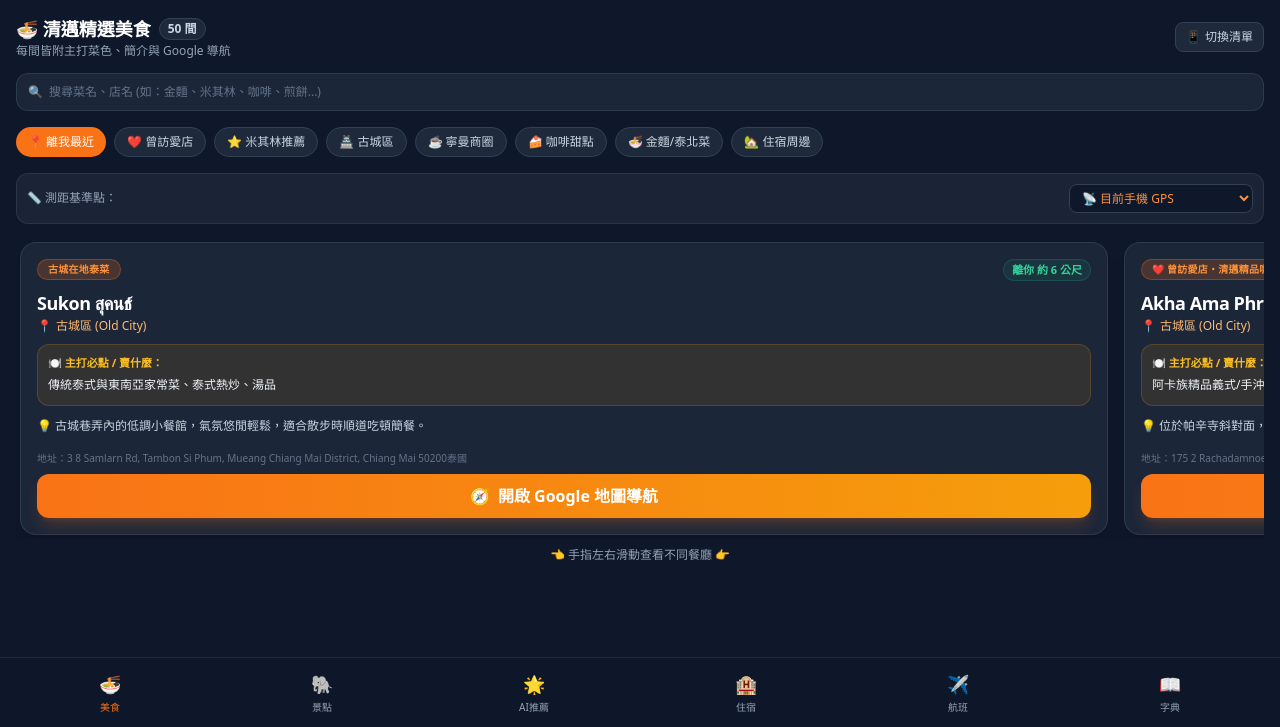
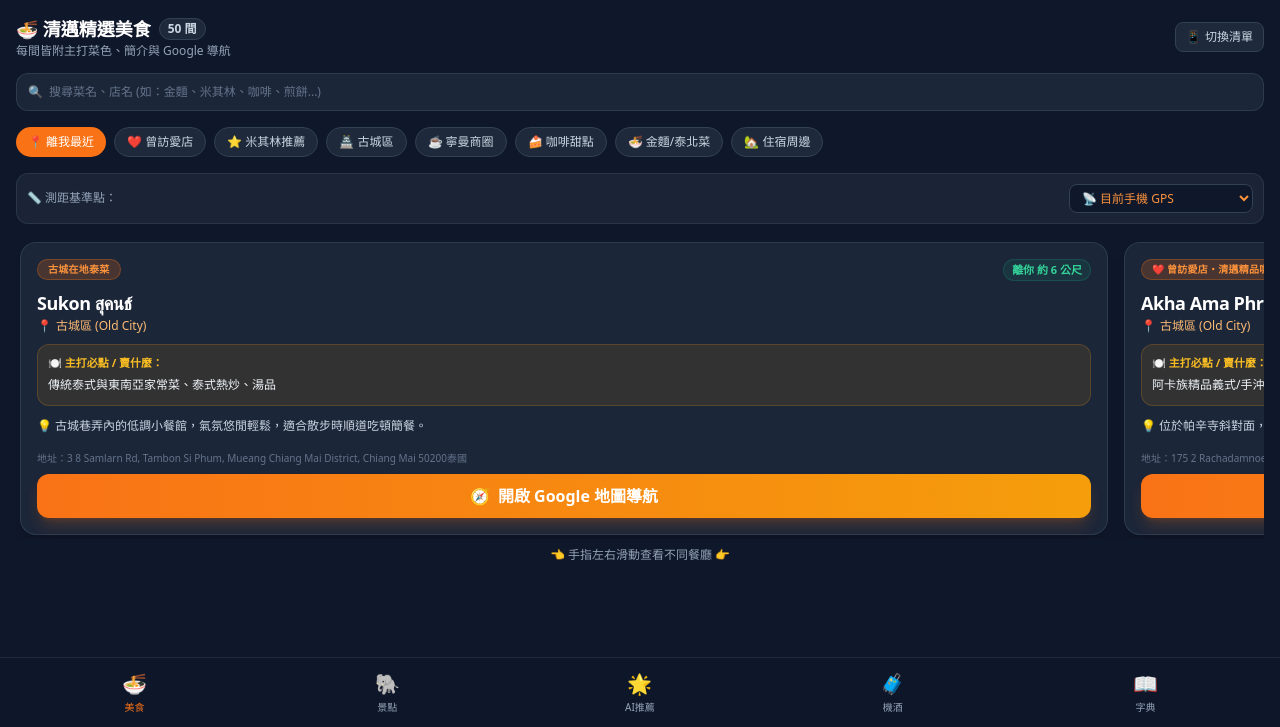
Before and after one commit to tobby0306/chiangmai-trip-2026, a plain HTML site: page index.html in a window 1280 px wide. Shown: the part 73-800 px from the top of the page. Drawn offline with nearby package versions, Linux system fonts and the light colour scheme.

Commit message:
Combine Flights and Hotels into a single tab (🧳 機酒)

```diff
--- a/index.html
+++ b/index.html
@@ -209,8 +209,10 @@
       </div>
     </section>
 
-    <!-- TAB 3: 住宿資料 (Hotels & Stay Info) -->
-    <section id="tab-hotel" class="tab-panel hidden p-4 space-y-4">
+    <!-- TAB 3: 機票與住宿 (Flights & Hotels Combined) -->
+    <section id="tab-hotel" class="tab-panel hidden p-4 space-y-6">
+      <!-- 住宿區段 -->
+      <div class="space-y-4">
         <div>
           <h2 class="text-lg font-bold text-white flex items-center gap-2">
             🏨 旅程住宿資料
@@ -221,10 +223,12 @@
         <div id="hotel-list" class="space-y-4">
           <!-- Populated by JS -->
         </div>
-    </section>
+      </div>
 
-    <!-- TAB 4: 機票與行程 (Flights) -->
-    <section id="tab-flight" class="tab-panel hidden p-4 space-y-4">
+      <div class="border-t border-slate-800"></div>
+
+      <!-- 航班區段 -->
+      <div class="space-y-4">
         <div>
           <h2 class="text-lg font-bold text-white flex items-center gap-2">
             ✈️ 來回航班資訊
@@ -234,6 +238,7 @@
 
         <div id="flight-container" class="space-y-4">
           <!-- Populated by JS -->
+        </div>
       </div>
     </section>
 
@@ -273,29 +278,25 @@
   </main>
 
   <!-- Bottom Navigation Bar -->
-  <nav class="fixed bottom-0 left-0 right-0 z-40 bg-slate-900/95 backdrop-blur-md border-t border-slate-800 px-1 py-2 flex justify-around items-center">
-    <button onclick="switchTab('food')" id="nav-food" class="nav-btn flex flex-col items-center justify-center w-14 py-1 rounded-xl text-orange-500 transition active:scale-90">
-      <span class="text-lg">🍜</span>
+  <nav class="fixed bottom-0 left-0 right-0 z-40 bg-slate-900/95 backdrop-blur-md border-t border-slate-800 px-2 py-2 flex justify-around items-center">
+    <button onclick="switchTab('food')" id="nav-food" class="nav-btn flex flex-col items-center justify-center w-16 py-1 rounded-xl text-orange-500 transition active:scale-90">
+      <span class="text-xl">🍜</span>
       <span class="text-[10px] font-medium mt-0.5">美食</span>
     </button>
-    <button onclick="switchTab('attractions')" id="nav-attractions" class="nav-btn flex flex-col items-center justify-center w-14 py-1 rounded-xl text-slate-400 transition active:scale-90">
-      <span class="text-lg">🐘</span>
+    <button onclick="switchTab('attractions')" id="nav-attractions" class="nav-btn flex flex-col items-center justify-center w-16 py-1 rounded-xl text-slate-400 transition active:scale-90">
+      <span class="text-xl">🐘</span>
       <span class="text-[10px] font-medium mt-0.5">景點</span>
     </button>
-    <button onclick="switchTab('ai')" id="nav-ai" class="nav-btn flex flex-col items-center justify-center w-14 py-1 rounded-xl text-slate-400 transition active:scale-90">
-      <span class="text-lg">🌟</span>
+    <button onclick="switchTab('ai')" id="nav-ai" class="nav-btn flex flex-col items-center justify-center w-16 py-1 rounded-xl text-slate-400 transition active:scale-90">
+      <span class="text-xl">🌟</span>
       <span class="text-[10px] font-medium mt-0.5">AI推薦</span>
     </button>
-    <button onclick="switchTab('hotel')" id="nav-hotel" class="nav-btn flex flex-col items-center justify-center w-14 py-1 rounded-xl text-slate-400 transition active:scale-90">
-      <span class="text-lg">🏨</span>
-      <span class="text-[10px] font-medium mt-0.5">住宿</span>
+    <button onclick="switchTab('hotel')" id="nav-hotel" class="nav-btn flex flex-col items-center justify-center w-16 py-1 rounded-xl text-slate-400 transition active:scale-90">
+      <span class="text-xl">🧳</span>
+      <span class="text-[10px] font-medium mt-0.5">機酒</span>
     </button>
-    <button onclick="switchTab('flight')" id="nav-flight" class="nav-btn flex flex-col items-center justify-center w-14 py-1 rounded-xl text-slate-400 transition active:scale-90">
-      <span class="text-lg">✈️</span>
-      <span class="text-[10px] font-medium mt-0.5">航班</span>
-    </button>
-    <button onclick="switchTab('menu')" id="nav-menu" class="nav-btn flex flex-col items-center justify-center w-14 py-1 rounded-xl text-slate-400 transition active:scale-90">
-      <span class="text-lg">📖</span>
+    <button onclick="switchTab('menu')" id="nav-menu" class="nav-btn flex flex-col items-center justify-center w-16 py-1 rounded-xl text-slate-400 transition active:scale-90">
+      <span class="text-xl">📖</span>
       <span class="text-[10px] font-medium mt-0.5">字典</span>
     </button>
   </nav>
```
Lines whose indentation alone changed are shown as unchanged.
